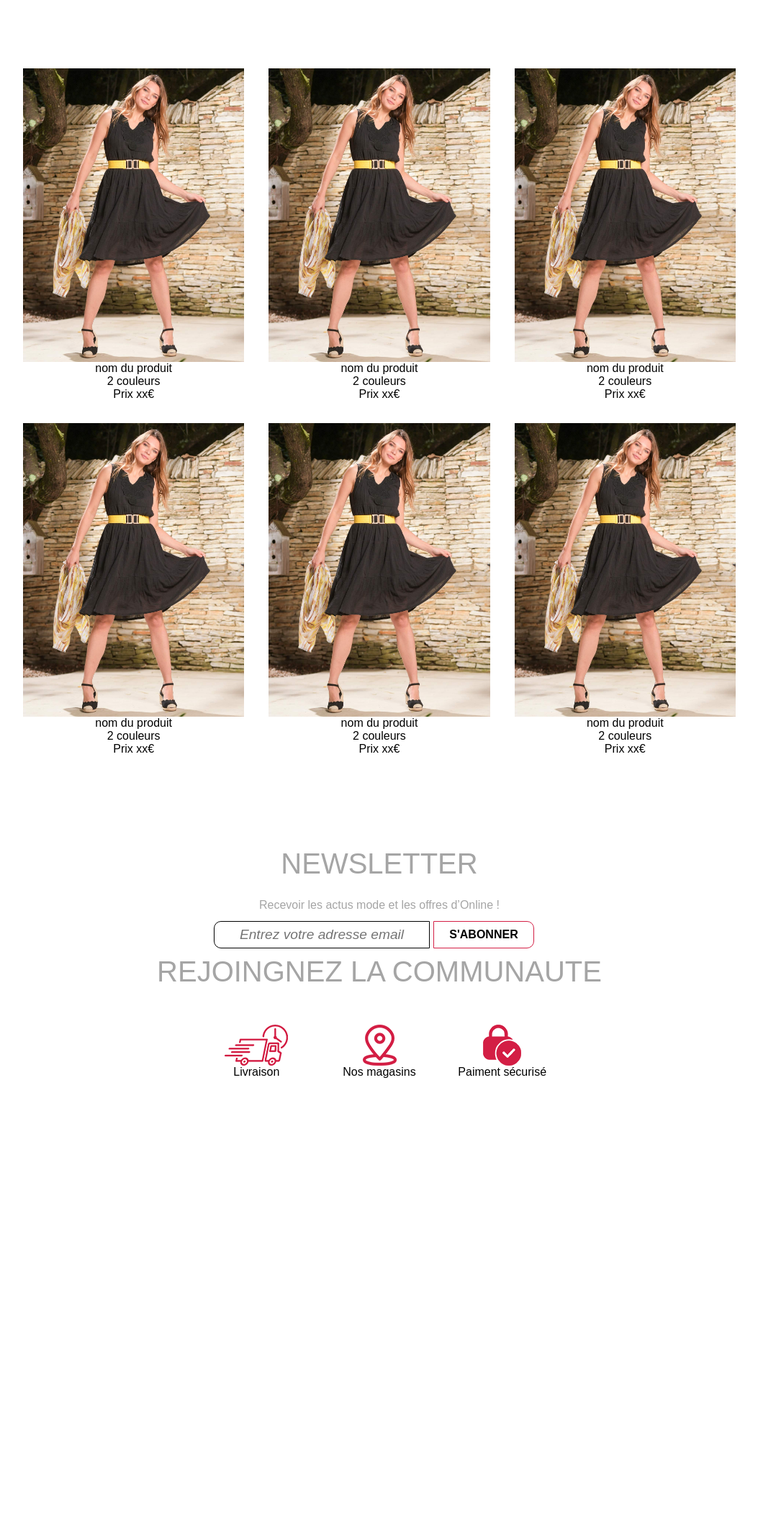
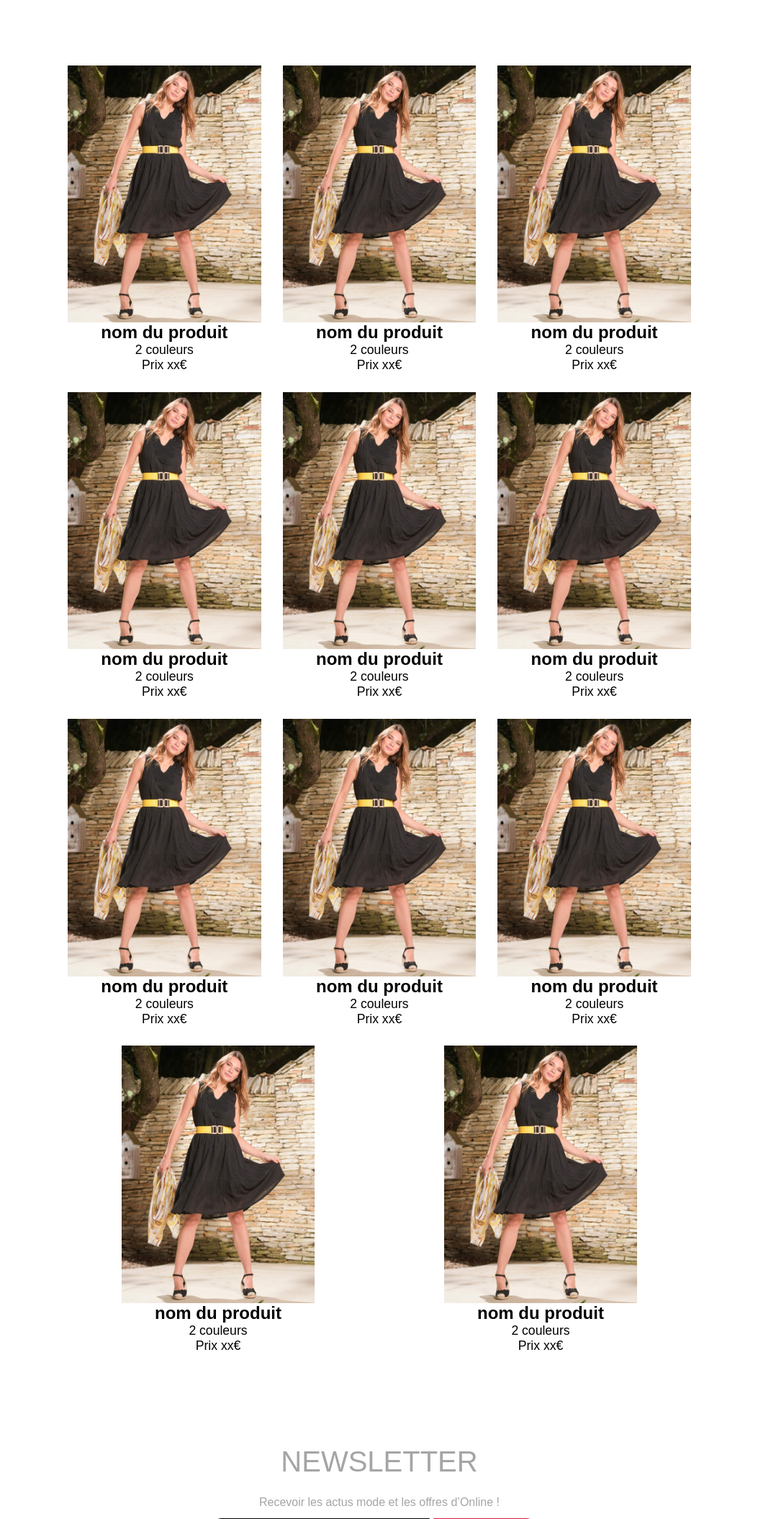
Before and after one commit to GregoryVDev/OnlineTraining, a PHP site: page /categories.php in a window 1280 px wide. Shown: the part 87-2198 px from the top of the page at 72% size, without its empty margins (113-1166 px from the left). Before the commit the page ends 1585 px from the top, so only its background shows below. Run offline with PHP 8.4, Linux system fonts and the light colour scheme.

Commit message:
upgrade categories

```diff
--- a/src/categories.php
+++ b/src/categories.php
@@ -63,6 +63,46 @@
                 <p>2 couleurs</p>
                 <p>Prix xx€</p>
             </article>
+            <article class="categories-vetement">
+                <figure>
+                    <a href="#"><img src="img/exemple_produit.jpg" alt="exemple produit"></a>
+                    <figcaption>nom du produit</figcaption>
+                </figure>
+                <p>2 couleurs</p>
+                <p>Prix xx€</p>
+            </article>
+            <article class="categories-vetement">
+                <figure>
+                    <a href="#"><img src="img/exemple_produit.jpg" alt="exemple produit"></a>
+                    <figcaption>nom du produit</figcaption>
+                </figure>
+                <p>2 couleurs</p>
+                <p>Prix xx€</p>
+            </article>
+            <article class="categories-vetement">
+                <figure>
+                    <a href="#"><img src="img/exemple_produit.jpg" alt="exemple produit"></a>
+                    <figcaption>nom du produit</figcaption>
+                </figure>
+                <p>2 couleurs</p>
+                <p>Prix xx€</p>
+            </article>
+            <article class="categories-vetement">
+                <figure>
+                    <a href="#"><img src="img/exemple_produit.jpg" alt="exemple produit"></a>
+                    <figcaption>nom du produit</figcaption>
+                </figure>
+                <p>2 couleurs</p>
+                <p>Prix xx€</p>
+            </article>
+            <article class="categories-vetement">
+                <figure>
+                    <a href="#"><img src="img/exemple_produit.jpg" alt="exemple produit"></a>
+                    <figcaption>nom du produit</figcaption>
+                </figure>
+                <p>2 couleurs</p>
+                <p>Prix xx€</p>
+            </article>
         </div>
     </main>
     <?php include_once("templates/footer.php") ?>
--- a/src/css/categories/categories.css
+++ b/src/css/categories/categories.css
@@ -6,7 +6,7 @@
 
 @media (min-width: 700px) {
     .container-categories-vetement {
-        width: 80%;
+        width: 70%;
         margin: auto;
     }
 
--- a/src/css/categories/responsive-categories.css
+++ b/src/css/categories/responsive-categories.css
@@ -46,3 +46,12 @@ main {
     margin: auto;
     margin-top: 3%;
 }
+
+figcaption {
+    font-size: 1.5rem;
+    font-weight: bolder;
+}
+
+p {
+    font-size: 1.1rem;
+}
```
